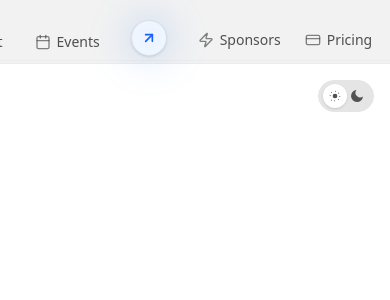
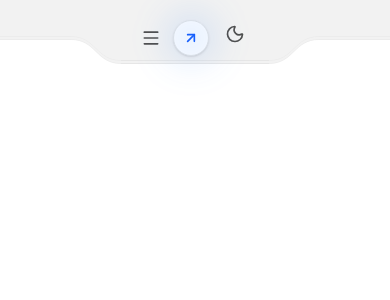
Before and after one commit to Ashutoshx7/XICOR-UI-, a Next.js app: page / in a window 390 px wide. Shown: the top 300 px of the page. Built offline with nearby package versions, Linux system fonts and the light colour scheme.

Commit message:
mobile  adaptive navbar

```diff
--- a/app/page.tsx
+++ b/app/page.tsx
@@ -1,15 +1,9 @@
 "use client"
-import ThemeToggle from "@/components/ui/ThemeToggle"
 import { Navbar } from "@/components/navbar"
-import InfiniteLights from "@/components/InfiniteLights"
 
 export default function Home() {
   return (
     <main className="relative min-h-screen overflow-hidden bg-background text-foreground transition-colors duration-300">
-      <div className="absolute top-20 right-4 z-50">
-        <ThemeToggle />
-      </div>
-
       <div>
         <Navbar />
       </div>
--- a/components/navbar.tsx
+++ b/components/navbar.tsx
@@ -1,8 +1,11 @@
 "use client"
+import { useState, useEffect } from "react"
 import Link from "next/link"
-import { ArrowUpRight, Home, User, Calendar, Zap, CreditCard } from "lucide-react"
+import { ArrowUpRight, Home, User, Calendar, Zap, CreditCard, Menu, X, Sun, Moon } from "lucide-react"
 import { cn } from "@/lib/utils"
-
+import ThemeToggle from "@/components/ui/ThemeToggle"
+import { motion, AnimatePresence } from "motion/react"
+import { useTheme } from "next-themes"
 
 // Helper component for navigation links
 const NavLink = ({ href, icon: Icon, label }: { href: string; icon: any; label: string }) => (
@@ -15,7 +18,31 @@ const NavLink = ({ href, icon: Icon, label }: { href: string; icon: any; label:
   </Link>
 )
 
+// Simple Theme Toggle for Mobile
+const MobileThemeToggle = () => {
+  const { theme, setTheme, resolvedTheme } = useTheme()
+  const [mounted, setMounted] = useState(false)
+
+  useEffect(() => setMounted(true), [])
+
+  if (!mounted) return <div className="w-9 h-9" />
+
+  const isDark = (theme === 'dark' || resolvedTheme === 'dark')
+
+  return (
+    <button
+      onClick={() => setTheme(isDark ? 'light' : 'dark')}
+      className="flex items-center justify-center w-9 h-9 rounded-full hover:bg-foreground/5 transition-colors text-foreground/70 hover:text-foreground"
+      aria-label="Toggle theme"
+    >
+      {isDark ? <Sun className="w-5 h-5" /> : <Moon className="w-5 h-5" />}
+    </button>
+  )
+}
+
 export function Navbar({ className, ...props }: React.HTMLAttributes<HTMLElement> & { logo?: React.ReactNode }) {
+  const [isMobileMenuOpen, setIsMobileMenuOpen] = useState(false)
+
   // Navigation items configuration
   const items = {
     left: [
@@ -30,79 +57,60 @@ export function Navbar({ className, ...props }: React.HTMLAttributes<HTMLElement
   }
 
   return (
-    <header className={cn("fixed top-0 inset-x-0 z-50 h-16", className)} {...props}>
+    <>
+      <header className={cn("fixed top-0 inset-x-0 z-50 h-16 flex justify-center px-0", className)} {...props}>
 
-      {/* Left Side Bar - Glass effect with double lines */}
-      <div
-        className="absolute top-0 left-0 h-10 bg-foreground/5 backdrop-blur-xl z-20"
-        style={{ width: 'calc(50% - 400px)' }}
-      >
+        {/* Left Side Bar - Flexible width */}
+        <div className="flex-1 h-10 bg-foreground/5 backdrop-blur-xl z-20 relative min-w-0">
           <svg className="absolute inset-0 w-full h-full" preserveAspectRatio="none">
-          {/* Top line */}
             <line x1="0" y1="39.5" x2="100%" y2="39.5" stroke="currentColor" strokeOpacity={0.05} strokeWidth={0.5} className="text-foreground" />
-          {/* Bottom line */}
             <line x1="0" y1="36.5" x2="100%" y2="36.5" stroke="currentColor" strokeOpacity={0.05} strokeWidth={0.5} className="text-foreground" />
           </svg>
         </div>
 
-      {/* Right Side Bar - Glass effect with double lines */}
-      <div
-        className="absolute top-0 right-0 h-10 bg-foreground/5 backdrop-blur-xl z-20"
-        style={{ width: 'calc(50% - 400px)' }}
-      >
-        <svg className="absolute inset-0 w-full h-full" preserveAspectRatio="none">
-          {/* Top line */}
-          <line x1="0" y1="39.5" x2="100%" y2="39.5" stroke="currentColor" strokeOpacity={0.05} strokeWidth={0.5} className="text-foreground" />
-          {/* Bottom line */}
-          <line x1="0" y1="36.5" x2="100%" y2="36.5" stroke="currentColor" strokeOpacity={0.05} strokeWidth={0.5} className="text-foreground" />
+        {/* Responsive Notch Container - 3 Slices */}
+        <div className="flex h-16 relative z-10 shrink-0 max-w-[100vw]">
+
+          {/* Left Slice (Corner) */}
+          <div className="w-[50px] h-full relative shrink-0">
+            {/* Glass Background */}
+            <div className="absolute inset-0 bg-foreground/5 backdrop-blur-xl" style={{ clipPath: "path('M0 0 H50 V64 C25 64 25 40 0 40 Z')" }} />
+            {/* Outlines */}
+            <svg className="absolute inset-0 w-full h-full pointer-events-none" viewBox="0 0 50 64">
+              <path d="M0 39.5 C25 39.5 25 63.5 50 63.5" fill="none" stroke="currentColor" strokeOpacity={0.05} strokeWidth={0.5} className="text-foreground" />
+              <path d="M0 36.5 C25 36.5 25 60.5 50 60.5" fill="none" stroke="currentColor" strokeOpacity={0.05} strokeWidth={0.5} className="text-foreground" />
             </svg>
           </div>
 
-      {/* Center Notch Area (800px wide) */}
-      <div className="absolute top-0 left-1/2 -translate-x-1/2 w-[800px] h-16 z-10">
+          {/* Center Slice (Flexible Content Area) */}
+          <div className="flex-1 h-full relative min-w-0">
+             {/* Background & Lines Layer */}
+             <div className="absolute inset-0 bg-foreground/5 backdrop-blur-xl">
+                 <div className="absolute bottom-[0.5px] left-0 right-0 h-[0.5px] bg-foreground/5" />
+                 <div className="absolute bottom-[3.5px] left-0 right-0 h-[0.5px] bg-foreground/5" />
+             </div>
 
-        {/* Glass Background with Clip Path for the Notch Shape */}
-        <div
-          className="absolute inset-0 bg-foreground/5 backdrop-blur-xl"
-          style={{
-            clipPath: "path('M0 0 H800 V40 C775 40 775 64 750 64 H50 C25 64 25 40 0 40 V0 Z')"
-          }}
-        />
+             {/* Content Layer */}
+             <div className="relative w-full h-full flex items-end justify-between pb-2 px-4 md:px-8">
 
-        {/* SVG Outlines for the Notch */}
-        <svg className="absolute inset-0 w-full h-full pointer-events-none" viewBox="0 0 800 64">
-          {/* Outer Curve */}
-          <path
-            d="M0 39.5 C25 39.5 25 63.5 50 63.5 H750 C775 63.5 775 39.5 800 39.5"
-            fill="none"
-            stroke="currentColor"
-            strokeOpacity={0.05}
-            strokeWidth={0.5}
-            className="text-foreground"
-          />
-          {/* Inner Curve */}
-          <path
-            d="M0 36.5 C25 36.5 25 60.5 50 60.5 H750 C775 60.5 775 36.5 800 36.5"
-            fill="none"
-            stroke="currentColor"
-            strokeOpacity={0.05}
-            strokeWidth={0.5}
-            className="text-foreground"
-          />
-        </svg>
-
-        {/* Navbar Content Container */}
-        <div className="relative h-full flex items-end justify-between pb-2 px-13">
-
-          {/* Left Navigation Links */}
-          <nav className="flex gap-8 mb-1">
+               {/* Desktop Left Nav */}
+               <nav className="hidden md:flex gap-8 mb-1 shrink-0">
                 {items.left.map(item => (
                   <NavLink key={item.label} {...item} />
                 ))}
               </nav>
 
-          {/* Center Logo */}
-          <div className="flex justify-center shrink-0 mx-4 mt-1">
+              {/* Mobile Menu Button (Left) */}
+              <button
+                className="md:hidden mb-1 p-1 text-foreground/70 hover:text-foreground transition-colors"
+                onClick={() => setIsMobileMenuOpen(!isMobileMenuOpen)}
+                aria-label="Toggle menu"
+              >
+                {isMobileMenuOpen ? <X className="w-5 h-5" /> : <Menu className="w-5 h-5" />}
+              </button>
+
+              {/* Logo (Center) */}
+              <div className="flex justify-center shrink-0 mx-2 md:mx-4 mt-1">
                 {props.logo || (
                   <div className="relative group cursor-pointer">
                     <div className="absolute -inset-3 bg-blue-500/10 rounded-full blur-lg group-hover:bg-blue-500/20 transition-all" />
@@ -113,15 +121,14 @@ export function Navbar({ className, ...props }: React.HTMLAttributes<HTMLElement
                 )}
               </div>
 
-          {/* Right Navigation Links & Actions */}
-          <nav className="flex gap-6 items-center">
+              {/* Desktop Right Nav */}
+              <nav className="hidden md:flex gap-6 items-center shrink-0">
                 {items.right.map(item => (
                   <NavLink key={item.label} {...item} />
                 ))}
 
-            {/* Action Buttons (Login/Signup/Theme) */}
                 <div className="flex gap-4 pl-4 border-l border-foreground/10 shrink-0 items-center">
-
+                  <ThemeToggle />
                   <Link href="/login" className="text-sm font-medium text-foreground/70 hover:text-foreground transition-colors whitespace-nowrap">
                     Log in
                   </Link>
@@ -130,8 +137,82 @@ export function Navbar({ className, ...props }: React.HTMLAttributes<HTMLElement
                   </Link>
                 </div>
               </nav>
+
+              {/* Mobile Right Actions */}
+              <div className="md:hidden flex items-center gap-2 mb-1">
+                <MobileThemeToggle />
+              </div>
+
              </div>
           </div>
+
+          {/* Right Slice (Corner) */}
+          <div className="w-[50px] h-full relative shrink-0">
+            {/* Glass Background */}
+            <div className="absolute inset-0 bg-foreground/5 backdrop-blur-xl" style={{ clipPath: "path('M0 0 H50 V40 C25 40 25 64 0 64 Z')" }} />
+            {/* Outlines */}
+            <svg className="absolute inset-0 w-full h-full pointer-events-none" viewBox="0 0 50 64">
+              <path d="M0 63.5 C25 63.5 25 39.5 50 39.5" fill="none" stroke="currentColor" strokeOpacity={0.05} strokeWidth={0.5} className="text-foreground" />
+              <path d="M0 60.5 C25 60.5 25 36.5 50 36.5" fill="none" stroke="currentColor" strokeOpacity={0.05} strokeWidth={0.5} className="text-foreground" />
+            </svg>
+          </div>
+
+        </div>
+
+        {/* Right Side Bar - Flexible width */}
+        <div className="flex-1 h-10 bg-foreground/5 backdrop-blur-xl z-20 relative min-w-0">
+          <svg className="absolute inset-0 w-full h-full" preserveAspectRatio="none">
+            <line x1="0" y1="39.5" x2="100%" y2="39.5" stroke="currentColor" strokeOpacity={0.05} strokeWidth={0.5} className="text-foreground" />
+            <line x1="0" y1="36.5" x2="100%" y2="36.5" stroke="currentColor" strokeOpacity={0.05} strokeWidth={0.5} className="text-foreground" />
+          </svg>
+        </div>
+
       </header>
+
+      {/* Mobile Menu Overlay */}
+      <AnimatePresence>
+        {isMobileMenuOpen && (
+          <motion.div
+            initial={{ opacity: 0, y: -20 }}
+            animate={{ opacity: 1, y: 0 }}
+            exit={{ opacity: 0, y: -20 }}
+            transition={{ duration: 0.2 }}
+            className="fixed inset-x-0 top-16 z-40 bg-background/80 backdrop-blur-xl border-b border-foreground/5 p-4 md:hidden shadow-lg"
+          >
+             <nav className="flex flex-col gap-2">
+               {/* Combine all items */}
+               {[...items.left, ...items.right].map(item => (
+                 <Link
+                   key={item.label}
+                   href={item.href}
+                   className="flex items-center gap-3 p-3 rounded-lg hover:bg-foreground/5 transition-colors"
+                   onClick={() => setIsMobileMenuOpen(false)}
+                 >
+                   <item.icon className="w-5 h-5 opacity-70" />
+                   <span className="font-medium text-foreground/90">{item.label}</span>
+                 </Link>
+               ))}
+               <div className="h-px bg-foreground/10 my-2" />
+               <div className="flex flex-col gap-2">
+                 <Link
+                    href="/login"
+                    className="flex items-center gap-3 p-3 rounded-lg hover:bg-foreground/5 transition-colors font-medium text-foreground/90"
+                    onClick={() => setIsMobileMenuOpen(false)}
+                 >
+                   Log in
+                 </Link>
+                 <Link
+                    href="/signup"
+                    className="flex items-center justify-center gap-2 p-3 rounded-lg bg-foreground text-background font-medium mt-2"
+                    onClick={() => setIsMobileMenuOpen(false)}
+                 >
+                   Sign up
+                 </Link>
+               </div>
+             </nav>
+          </motion.div>
+        )}
+      </AnimatePresence>
+    </>
   )
 }
```
Lines whose indentation alone changed are shown as unchanged.
